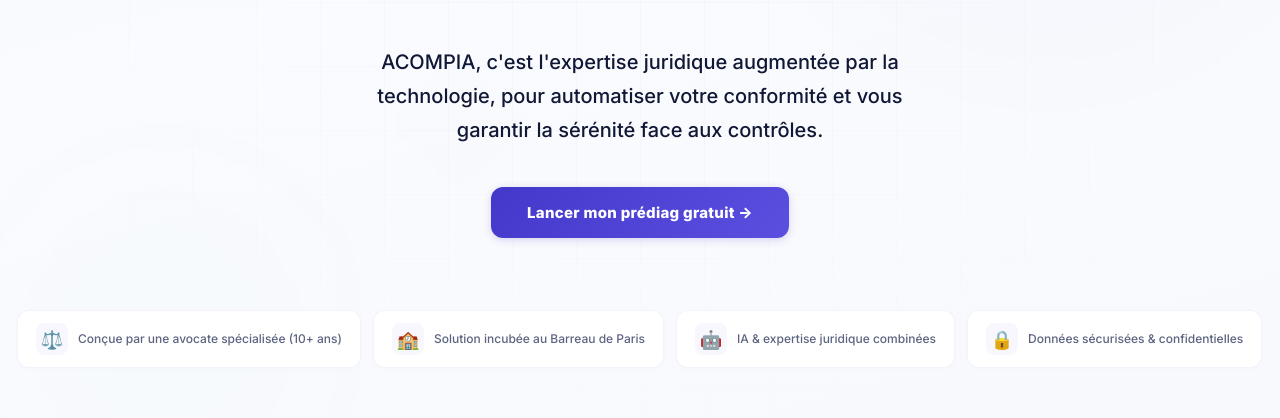
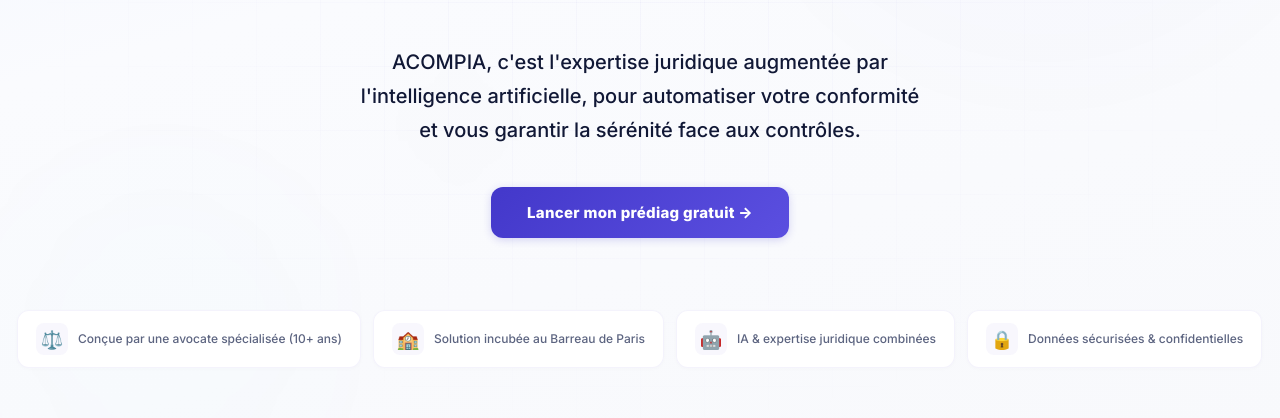
Before and after one commit to acompia/acompia.github.io, a plain HTML site: page index.html in a window 1280 px wide. Shown: the part 382-800 px from the top of the page. Drawn offline with Linux system fonts and the light colour scheme.

Commit message:
Hero: intelligence artificielle au lieu de technologie

```diff
--- a/index.html
+++ b/index.html
@@ -60,7 +60,7 @@
         La vôtre est-elle prête&nbsp;?
       </p>
       <p class="hero-subtitle hero-subtitle-solution">
-        ACOMPIA, c'est l'expertise juridique augmentée par la technologie,
+        ACOMPIA, c'est l'expertise juridique augmentée par l'intelligence artificielle,
         pour automatiser votre conformité et vous garantir la sérénité
         face aux contrôles.
       </p>
```
